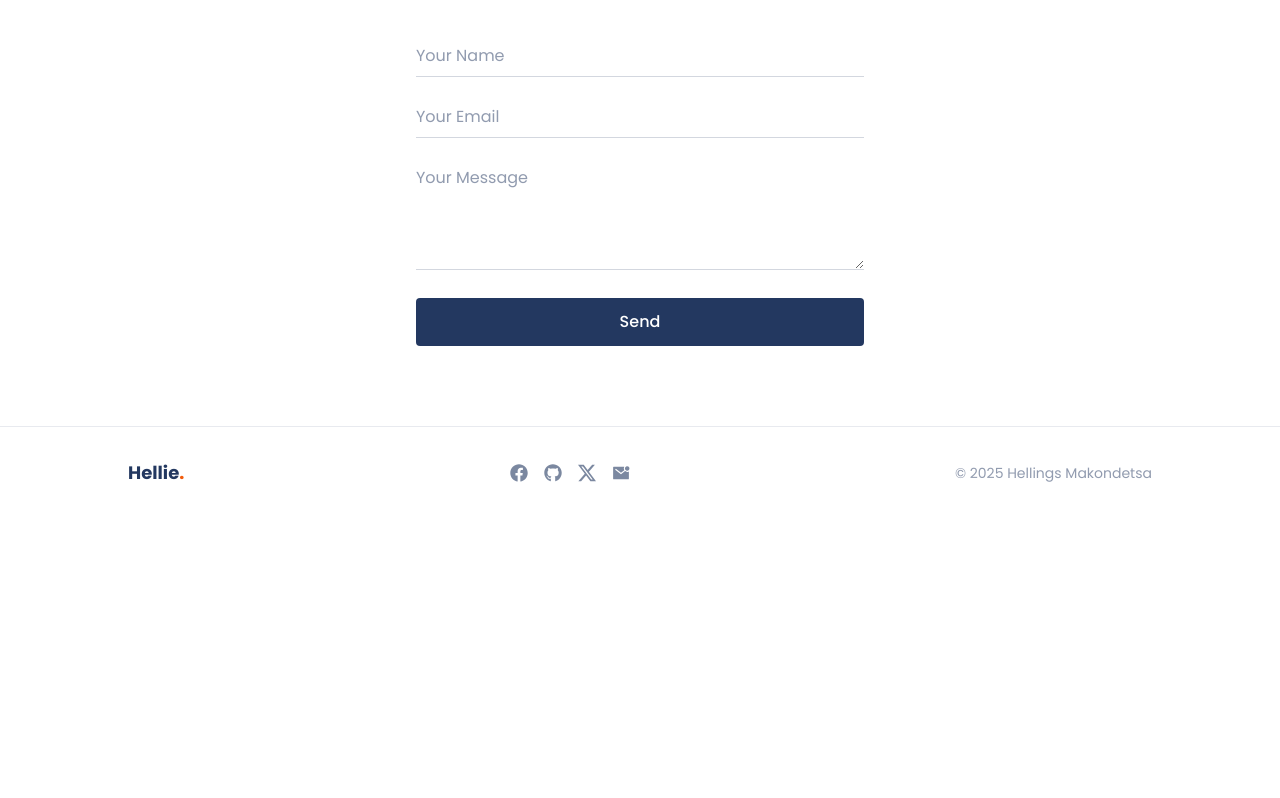
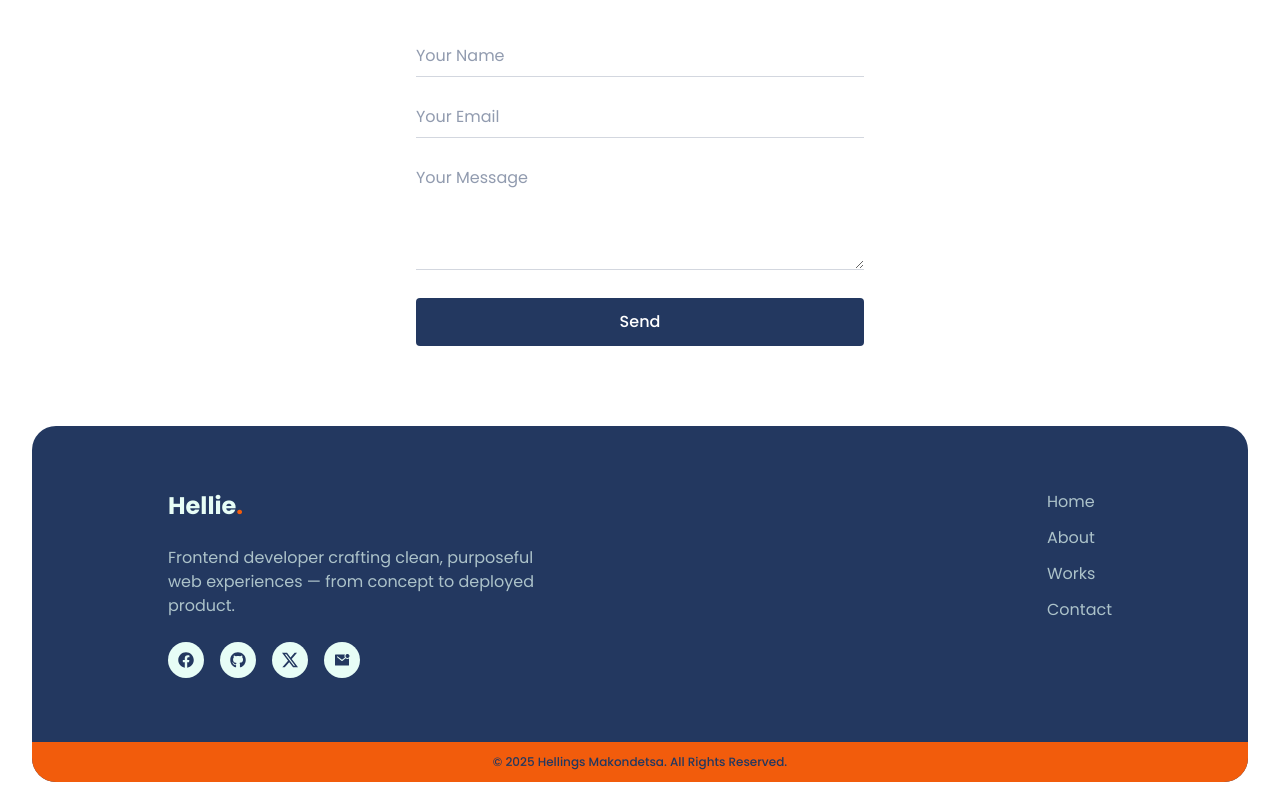
Before and after one commit to Hellie-tenny/hellie-online, a React (Vite) app: page / in a window 1280 px wide. Shown: the part 2135-2933 px from the top of the page. Before the commit the page ends 2654 px from the top, so only its background shows below. Built offline with nearby package versions, Linux system fonts and the light colour scheme.

Commit message:
redesigned the footer

```diff
--- a/src/Components/Contact.jsx
+++ b/src/Components/Contact.jsx
@@ -31,7 +31,8 @@ function Contact() {
         setMessage('');
         setEmail('');
       })
-      .catch(() => {
+      .catch((error) => {
+        console.error('EmailJS error:', error);
         setStatus('error');
       });
   };
--- a/src/Components/Footer.jsx
+++ b/src/Components/Footer.jsx
@@ -9,13 +9,27 @@ const socialLinks = [
   { label: 'Email', href: 'mailto:hellingsmakondetsa@gmail.com', icon: IoMailUnreadSharp },
 ];
 
+const siteMapLinks = [
+  { label: 'Home', href: '#home' },
+  { label: 'About', href: '#about' },
+  { label: 'Works', href: '#works' },
+  { label: 'Contact', href: '#contact' },
+];
+
 function Footer() {
   return (
-    <footer className="border-t border-[#233860]/10 px-4 py-8 sm:px-6 lg:px-8">
-      <div className="mx-auto flex max-w-5xl flex-col items-center gap-4 text-center sm:flex-row sm:justify-between">
-        <span className="text-lg font-bold text-[#233860]">
+    <footer className="mx-4 mb-4 overflow-hidden rounded-3xl bg-[#233860] sm:mx-6 lg:mx-8">
+      <div className="mx-auto flex max-w-5xl flex-col gap-12 px-6 py-16 sm:px-8 md:flex-row md:justify-between lg:px-10">
+        <div className="flex max-w-sm flex-col gap-6">
+          <a href="#home" className="text-2xl font-bold text-[#E7FDF6]">
             Hellie<span className="text-[#F25C0C]">.</span>
-        </span>
+          </a>
+
+          <p className="text-[#E7FDF6]/70">
+            Frontend developer crafting clean, purposeful web experiences &mdash; from concept to
+            deployed product.
+          </p>
+
           <div className="flex gap-4">
             {socialLinks.map(({ label, href, icon: Icon }) => (
               <a
@@ -24,13 +38,32 @@ function Footer() {
                 aria-label={label}
                 target={href.startsWith('mailto:') ? undefined : '_blank'}
                 rel={href.startsWith('mailto:') ? undefined : 'noopener noreferrer'}
-              className="text-[#233860]/60 transition hover:text-[#F25C0C]"
+                className="flex h-9 w-9 items-center justify-center rounded-full bg-[#E7FDF6] text-[#233860] transition hover:bg-[#F25C0C] hover:text-[#E7FDF6]"
               >
-              <Icon size={18} />
+                <Icon size={16} />
               </a>
             ))}
           </div>
-        <span className="text-sm text-[#233860]/50">&copy; {new Date().getFullYear()} Hellings Makondetsa</span>
+        </div>
+
+        <div>
+          <ul className="flex flex-col gap-3">
+            {siteMapLinks.map((item) => (
+              <li key={item.href}>
+                <a
+                  href={item.href}
+                  className="text-[#E7FDF6]/70 transition hover:text-[#E7FDF6]"
+                >
+                  {item.label}
+                </a>
+              </li>
+            ))}
+          </ul>
+        </div>
+      </div>
+
+      <div className="bg-[#F25C0C] px-6 py-3 text-center text-xs font-medium text-[#233860] sm:px-8 lg:px-10">
+        &copy; {new Date().getFullYear()} Hellings Makondetsa. All Rights Reserved.
       </div>
     </footer>
   );
```
Also changed, not shown: 2 other files (tests, documents, lock files or other folders). Lines whose indentation alone changed are shown as unchanged.
